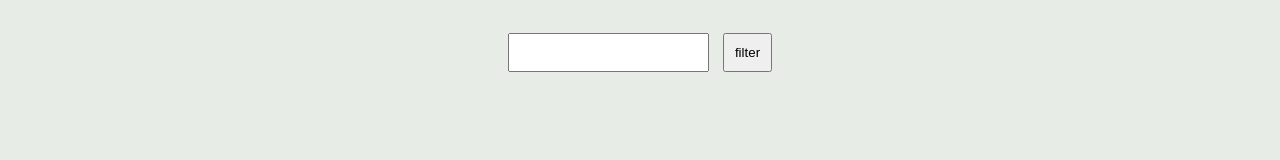
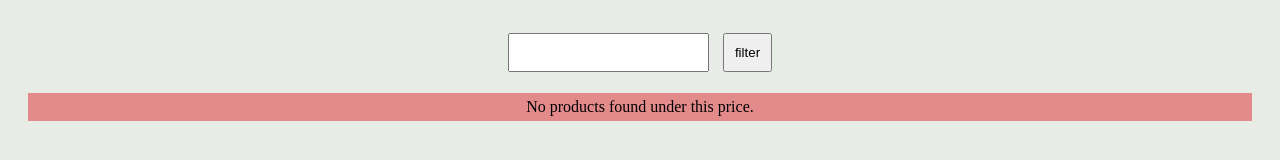
Before and after one commit to khattaby/tasks, a plain HTML site: page task5.html in a window 1280 px wide. Both pictures are taken after a click on the button "filter". Drawn offline with Linux system fonts and the light colour scheme.

Commit message:
task 5 edite

```diff
--- a/task5.html
+++ b/task5.html
@@ -31,7 +31,7 @@
   </head>
 
   <body>
-    <input type="text" id="input" />
+    <input type="number" id="input" />
     <button id="button">filter</button>
     <ul id="list"></ul>
     <script>
@@ -51,11 +51,20 @@
 
       function filtring() {
         list.innerHTML = "";
-        const inputValue = Number(input.value);
+        const inputValue = input.value;
 
+        if (inputValue < 0) {
+          list.innerHTML = "<li>Enter positive number please</li>";
+          return;
+        }
         const filteredProducts = products.filter((product) => {
-          return product.price < inputValue;
+          return product.price <= inputValue;
         });
+
+        if (filteredProducts.length === 0) {
+          list.innerHTML = "<li>No products found under this price.</li>";
+          return;
+        }
 
         filteredProducts.forEach((product) => {
           const oneProduct = document.createElement("li");
```
